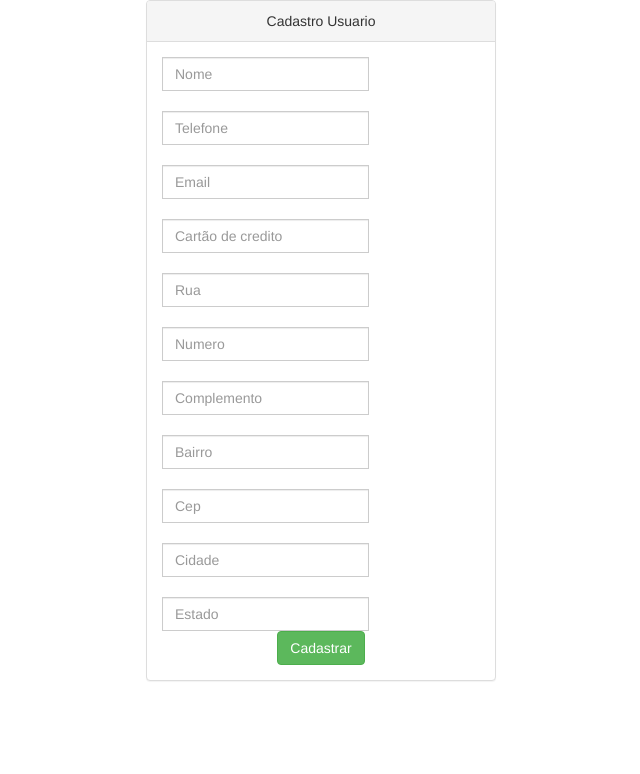
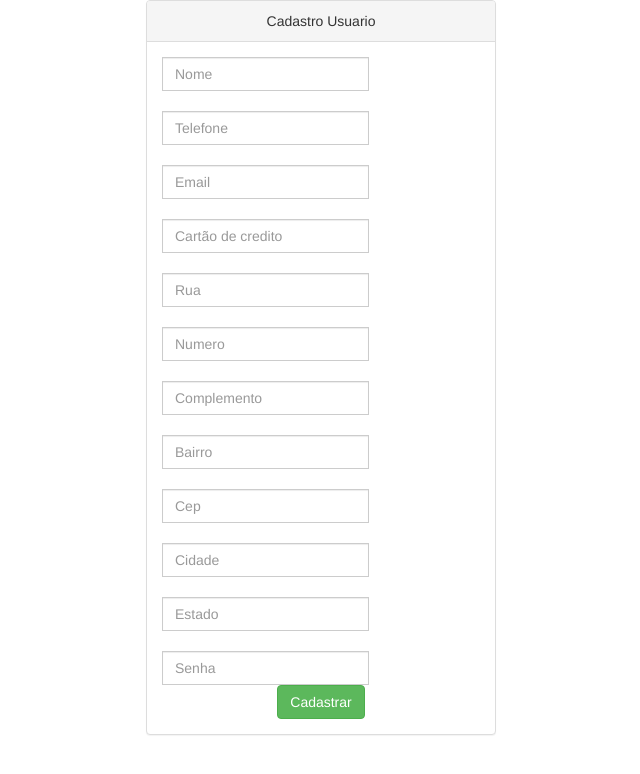
Before and after one commit to AluisioFilippiniVigolo/project_e-commerce, a PHP site: page /cadastro.php in a window 1280 px wide. Shown: the top 774 px of the page, without its empty margins (319-959 px from the left). Run offline with PHP 8.4, Linux system fonts and the light colour scheme.

Commit message:
cadastro

```diff
--- a/cadastro.php
+++ b/cadastro.php
@@ -64,6 +64,10 @@
                         <div class="input-group">
                             <input type="text" name="estado" placeholder="Estado " class="form-control">
                         </div>
+                        <br>
+                        <div class="input-group">
+                            <input type="password" name="senha" placeholder="Senha " class="form-control">
+                        </div>
                         <div class="text-center">
                             <button type="submit" class="btn btn-success">Cadastrar</button>
                         </div>
```
